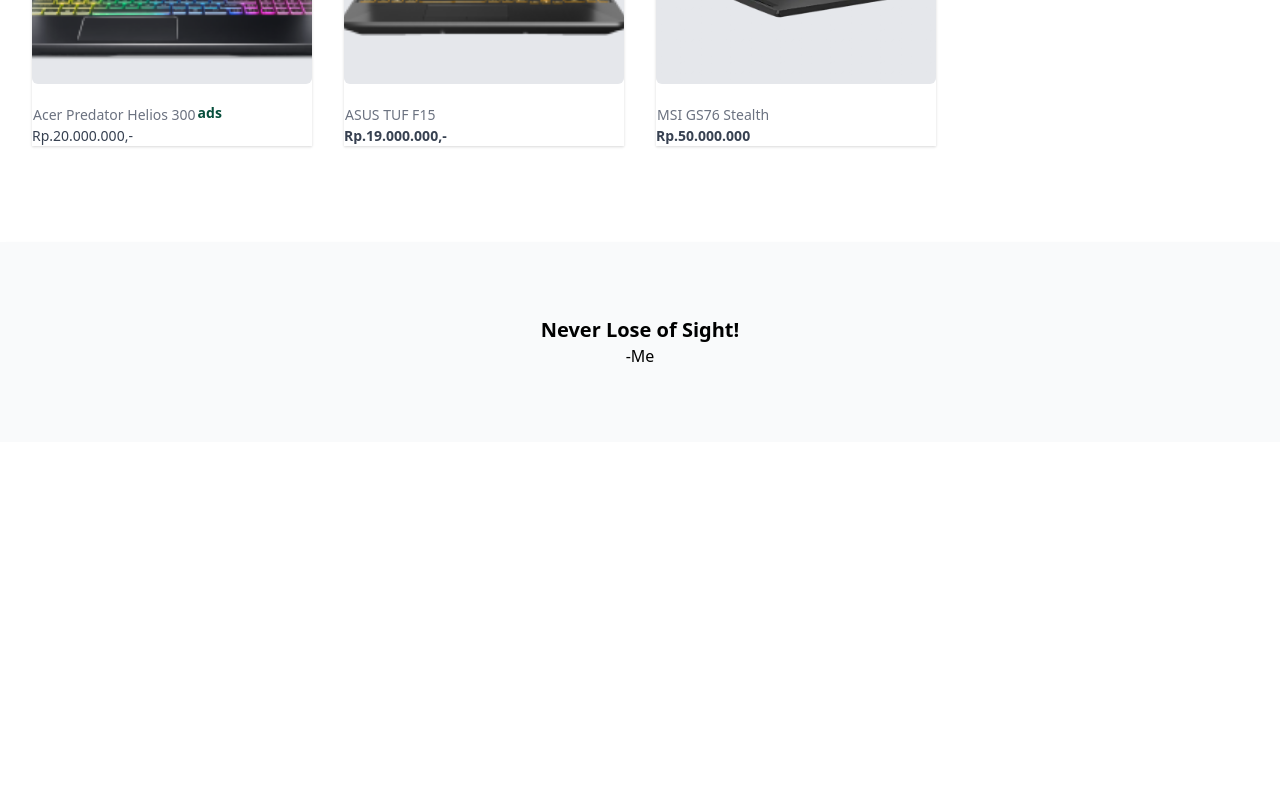
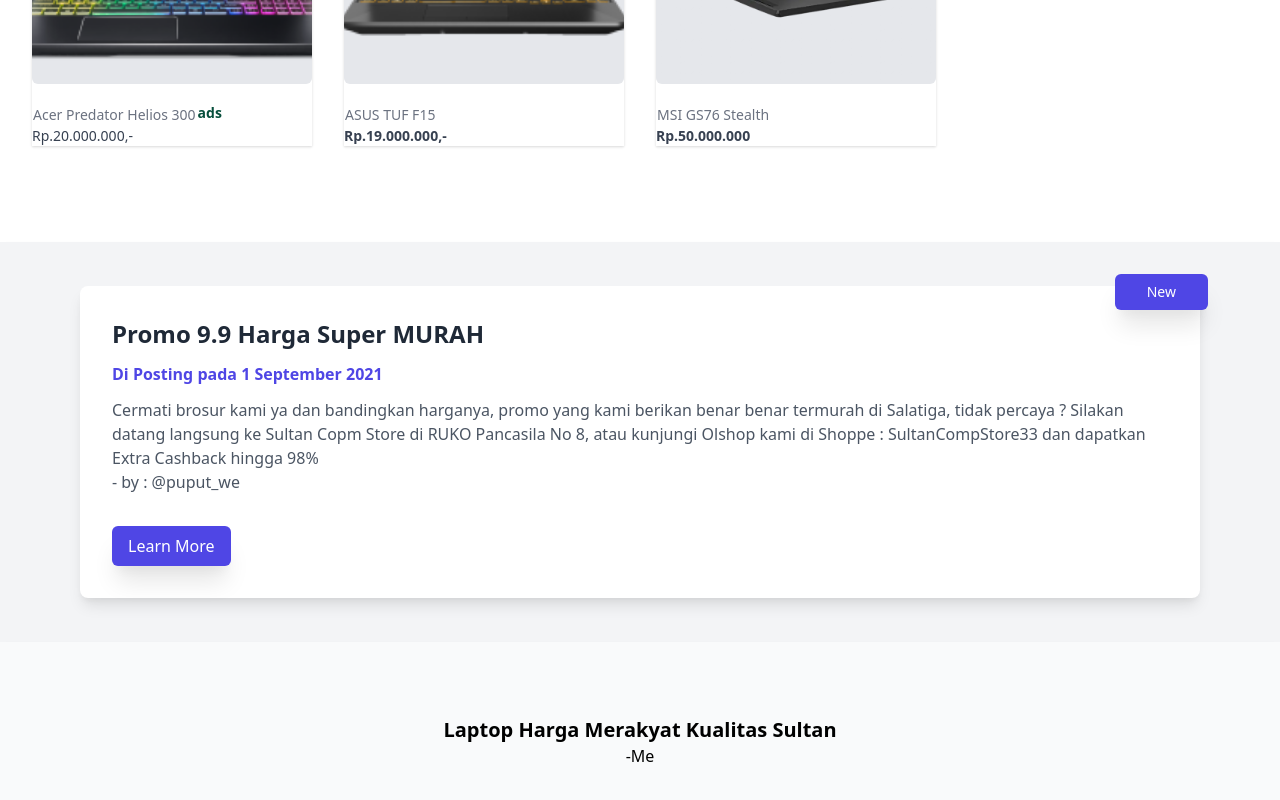
Before and after one commit to RafliArsya/Tugas_PraktikumRPLBK_Mod2_Kel33, a React (Create React App) app: page / in a window 1280 px wide. Shown: the part 480-1280 px from the top of the page. Before the commit the page ends 922 px from the top, so only its background shows below. Built offline with nearby package versions, Linux system fonts and the light colour scheme.

Commit message:
[Puput] Tambah Cardinfo

```diff
--- /dev/null
+++ b/src/components/CardInfo/index.js
@@ -0,0 +1,20 @@
+import React from "react";
+export default function CardInfo(props) {
+const { title, info, tglPost, author } = props;
+return (
+<div class="flex flex-col bg-gray-100 flex items-center justify-center shadow-md" style={{ height: "400px" }}>
+  <div class="containter mx-auto px-20">
+    <div class="bg-white p-8 rounded-lg shadow-lg relative hover:shadow-2xl transition duration-500">
+      <h1 class="text-2xl text-gray-800 font-semibold mb-3">{title}</h1>
+      <p class="text-1xl text-indigo-600 font-semibold mb-3">Di Posting pada {tglPost}</p>
+      <p class="text-gray-600 leading-6 tracking-normal">{info}</p>
+      <p class="text-gray-600 leading-6 tracking-normal">- by : {author}</p>
+  <button class="py-2 px-4 mt-8 bg-indigo-600 text-white rounded-md shadow-xl">Learn  More</button>
+      <div>
+        <span class="absolute py-2 px-8 text-sm text-white top-0 right-0 bg-indigo-600 rounded-md transform translate-x-2 -translate-y-3 shadow-xl">New</span>
+      </div>
+    </div>
+  </div>
+</div>
+);
+}
--- a/src/index.js
+++ b/src/index.js
@@ -5,10 +5,12 @@
 
 import data from './data.json';
 import CardList from './components/CardList';
+import CardInfo from "./components/CardInfo";
 import Quotes from "./components/Quotes";
 
 //import Gambar from './assets/img/nil.gif';
-const quotes = "Never Lose of Sight!";
+const quotes = "Laptop Harga Merakyat Kualitas Sultan";
+const author = "@puput_we";
 
 
 //import reportWebVitals from './reportWebVitals';
@@ -17,6 +19,14 @@
   <React.StrictMode>
     <App />
     <CardList data={data} />
+
+    <CardInfo
+    title="Promo 9.9 Harga Super MURAH"
+    tglPost="1 September 2021"
+    info="Cermati brosur kami ya dan bandingkan harganya, promo yang kami berikan benar benar termurah di Salatiga,
+    tidak percaya ? Silakan datang langsung ke Sultan Copm Store di RUKO Pancasila No 8, atau kunjungi Olshop kami di Shoppe : SultanCompStore33 dan dapatkan Extra Cashback hingga 98%"
+    author={author}/>
+
     <Quotes author="Me" quotes={quotes} />
   </React.StrictMode>,
   document.getElementById('root')
```
